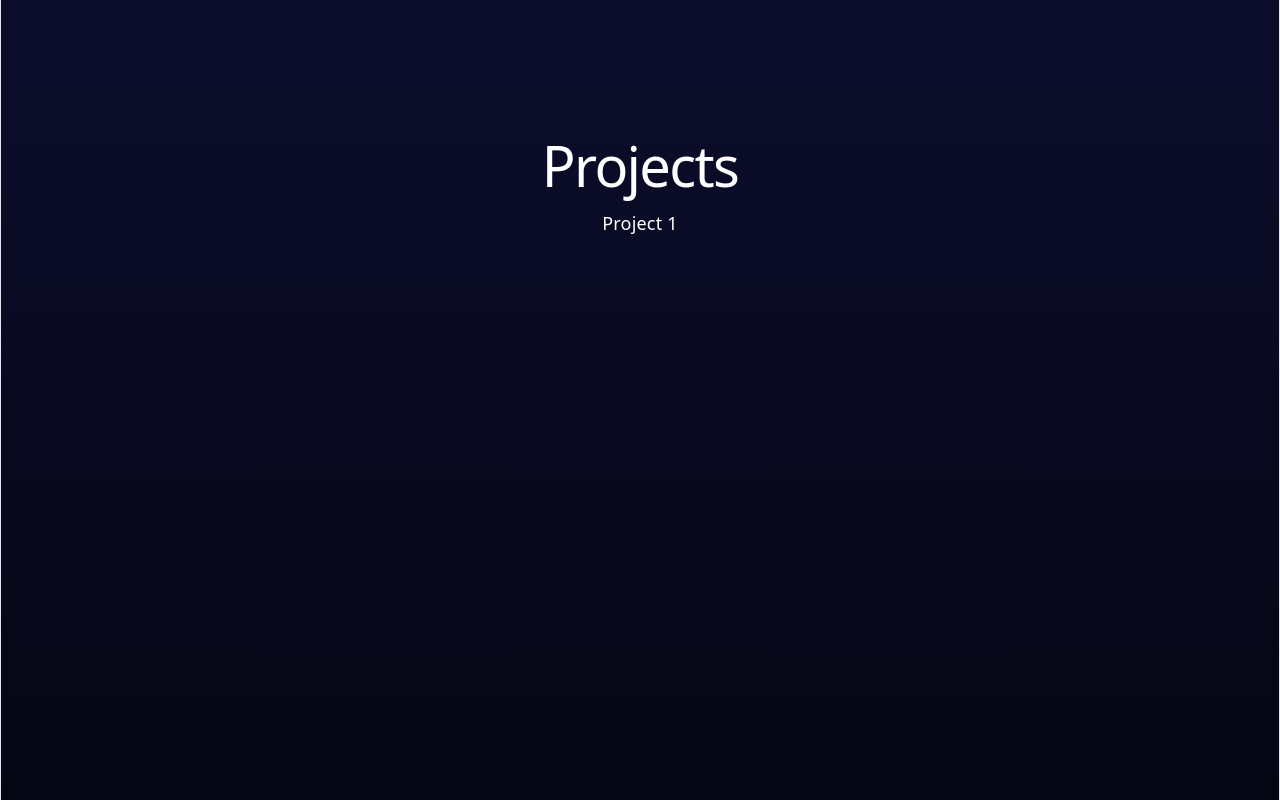
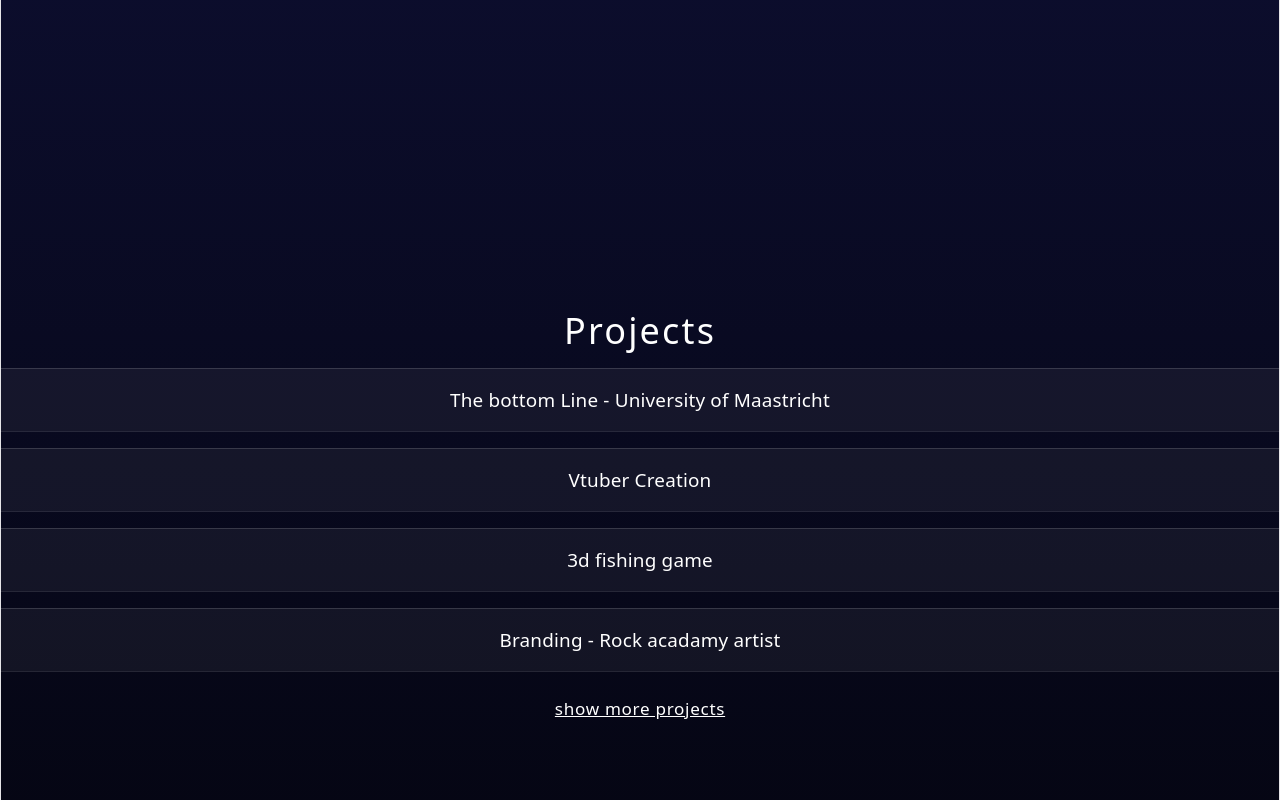
Before and after one commit to EvyKnops/2dportfoliowebsite, a React (Vite) app in the folder 2d-website/: page / in a window 1280 px wide. Shown: the part 680-1480 px from the top of the page. Built offline with nearby package versions, Linux system fonts and the light colour scheme.

Commit message:
added projects

```diff
--- a/2d-website/src/App.css
+++ b/2d-website/src/App.css
@@ -29,16 +29,59 @@ section{
   }
 }
 
-.sectionProjects {
+.SectionProjects {
   display: flex;
+  min-height: 100vh;
   flex-direction: column;
-  gap: 25px;
-  place-content: center;
-  place-items: center;
-  flex-grow: 1;
+  gap: 24px;
+  align-items: center;
+  justify-content: center;
+  padding: 64px 24px;
+}
 
-  @media (max-width: 1024px) {
-    padding: 32px 20px 24px;
-    gap: 18px;
+.SectionProjects h1 {
+  font-size: clamp(2rem, 2.5vw, 3rem);
+  letter-spacing: 0.06em;
+  margin: 0;
+}
+
+.ProjectsList {
+
+  min-width: 100vw;
+  display: grid;
+  gap: 16px;
+}
+
+.ProjectItem {
+  background: rgba(255,255,255,0.05);
+  border-top: 1px solid rgba(255,255,255,0.15);
+  border-bottom: 1px solid rgba(255,255,255,0.08);
+  padding: 18px 20px;
+}
+
+.ProjectItem p {
+  margin: 0;
+  font-size: 1.05rem;
+  font-weight: 500;
+}
+
+.ProjectsMore {
+  color: #fff;
+  text-decoration: underline;
+  font-size: 0.95rem;
+  letter-spacing: 0.04em;
+}
+
+.ProjectsMore:hover {
+  opacity: 0.85;
+}
+
+@media (max-width: 640px) {
+  .SectionProjects {
+    padding: 40px 18px;
+  }
+
+  .ProjectItem {
+    padding: 16px 16px;
   }
 }
--- a/2d-website/src/App.jsx
+++ b/2d-website/src/App.jsx
@@ -18,17 +18,25 @@ function App() {
       </section>
 
 
-      <section class="SectionProjects">
-
+      <section className="SectionProjects">
         <h1>Projects</h1>
 
-        <div class="Project1">
-        <p>
-          Project 1
-        </p>
+        <div className="ProjectsList">
+          <div className="ProjectItem">
+            <p>The bottom Line - University of Maastricht</p>
+          </div>
+          <div className="ProjectItem">
+            <p>Vtuber Creation</p>
+          </div>
+          <div className="ProjectItem">
+            <p>3d fishing game</p>
+          </div>
+          <div className="ProjectItem">
+            <p>Branding - Rock acadamy artist</p>
+          </div>
         </div>
 
-
+        <a href="#" className="ProjectsMore">show more projects</a>
       </section>
 
       <section class="SectionContact">
--- a/2d-website/src/index.css
+++ b/2d-website/src/index.css
@@ -1,3 +1,9 @@
+*{
+  box-sizing: border-box;
+  margin:0;
+  padding: 0;
+}
+
 :root {
   --text: #6b6375;
   --text-h: #08060d;
@@ -109,3 +115,8 @@ code {
   padding: 4px 8px;
   background: var(--code-bg);
 }
+
+.project1{
+  height: 15vh;
+
+}
```
Also changed, not shown: 1 other file (tests, documents, lock files or other folders).
